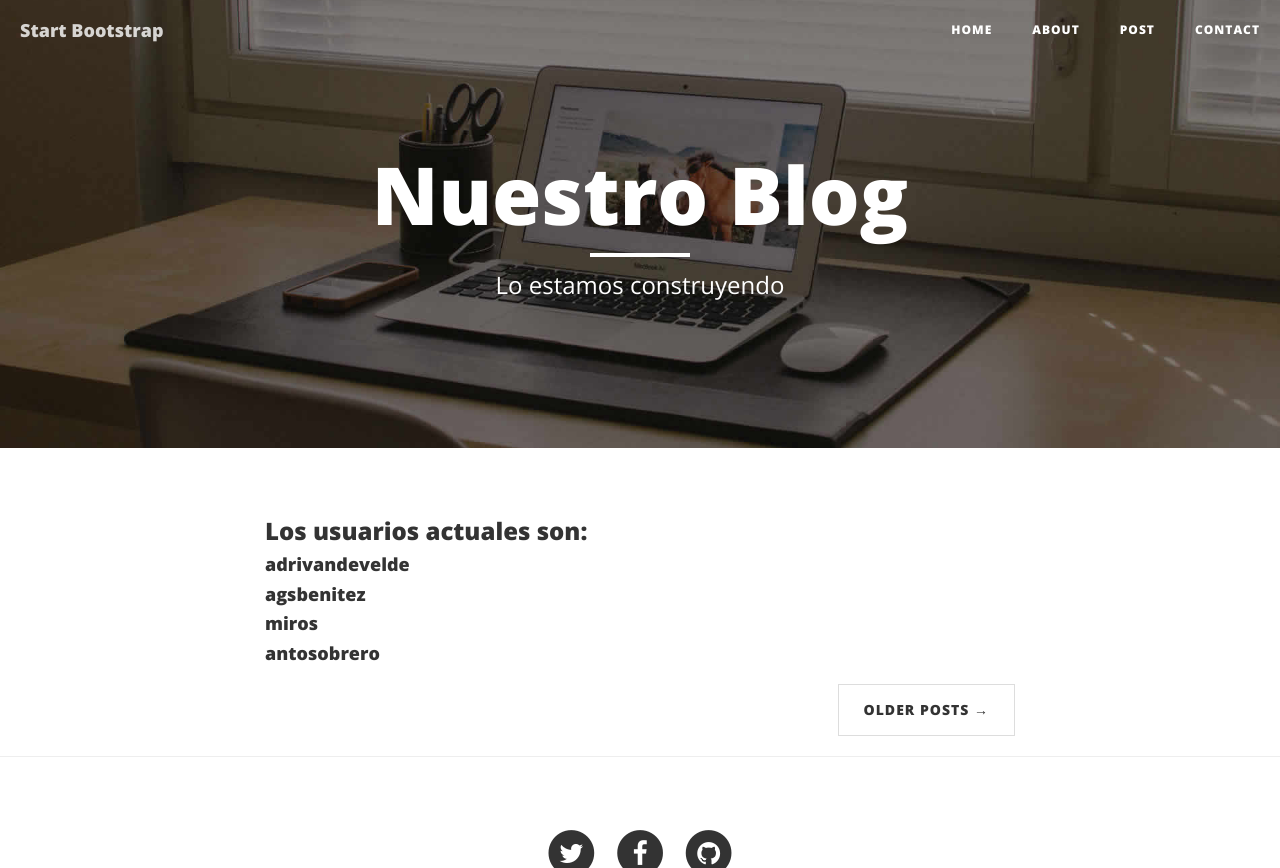
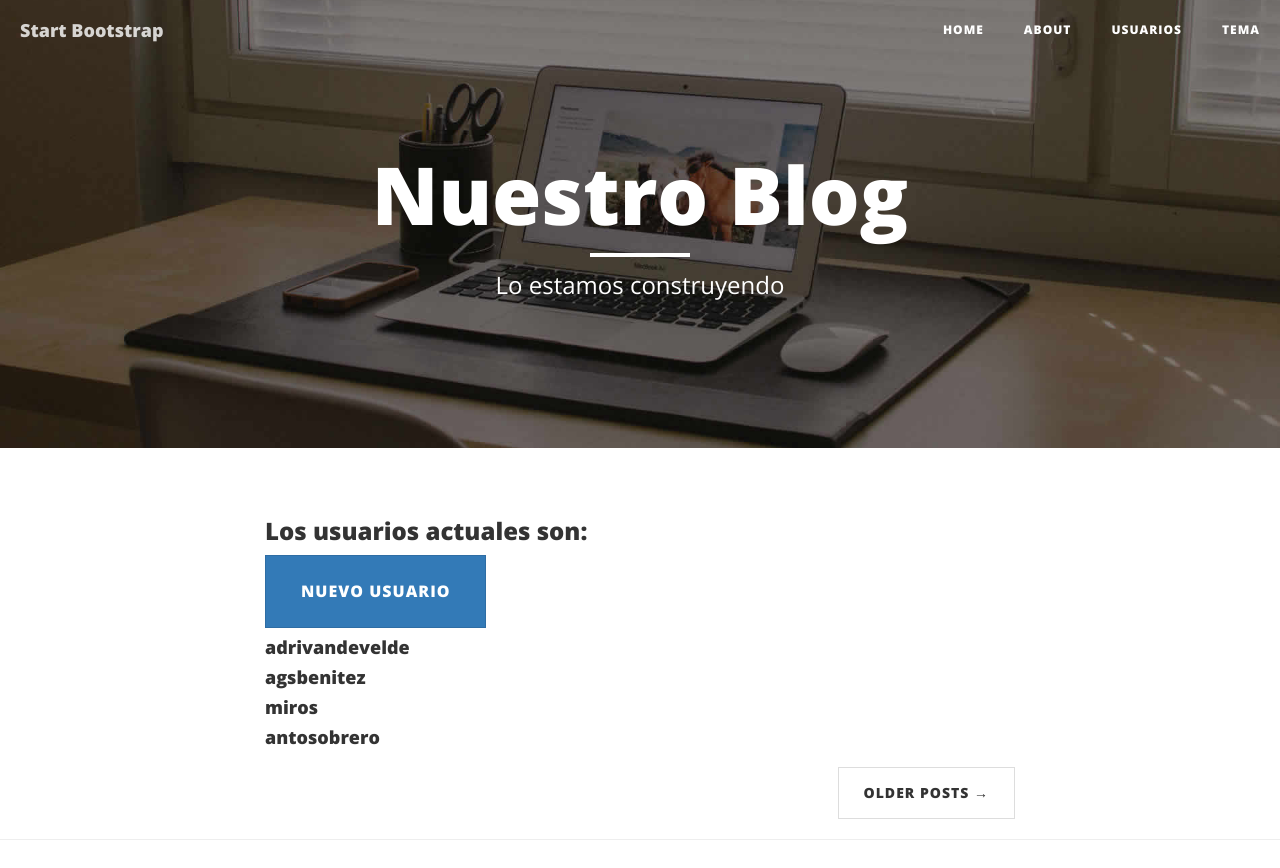
Before and after one commit to adrivandevelde/proyecto_final, a Django app: page /post/lista_usuarios in a window 1280 px wide. Shown: the top 868 px of the page. Run offline with Django 3.2, Linux system fonts and the light colour scheme; data comes from the database, SQL or seed files in the repository; some libraries are stand-ins or nearby versions.

Commit message:
Algo de Navegabilidad

```diff
--- a/blog/post_app/templates/post_list.html
+++ b/blog/post_app/templates/post_list.html
@@ -2,7 +2,9 @@
 {% load static %}
 
 
+
 {% block content %}
+<a href="{% url 'post_app:post_add' %}" class="btn btn-primary btn-lg role="button">Nuevo Post</a>
     {% for post in posts  %}
         <div class="post-preview">
             <h2 class="post-title"> {{post.nombre}} </h2>
--- a/blog/post_app/templates/usuarios_list.html
+++ b/blog/post_app/templates/usuarios_list.html
@@ -3,6 +3,7 @@
 
 {% block content %}
     <h3>Los usuarios actuales son:</h3>
+    <a href="{% url 'post_app:usuario_add' %}" class="btn btn-primary btn-lg role="button">Nuevo Usuario</a>
     {% for usuario in usuarios %}
         <h4>{{ usuario.username }}</h4>
     {% endfor %}
--- a/blog/post_app/views.py
+++ b/blog/post_app/views.py
@@ -23,7 +23,6 @@ class Post_listView(ListView):
     model = Post
     context_object_name = 'posts'
     template_name = 'post_list.html'
-    queryset = Post.objects.all()
 
 class Usuarios_listView(ListView):
     model= Usuarios
--- a/blog/templates/index.html
+++ b/blog/templates/index.html
@@ -3,6 +3,7 @@
 
 <head>
     {% load static %}
+
     <meta charset="utf-8">
     <meta http-equiv="X-UA-Compatible" content="IE=edge">
     <meta name="viewport" content="width=device-width, initial-scale=1">
--- a/blog/templates/nav.html
+++ b/blog/templates/nav.html
@@ -14,16 +14,16 @@
         <div class="collapse navbar-collapse" id="bs-example-navbar-collapse-1">
             <ul class="nav navbar-nav navbar-right">
                 <li>
-                    <a href="index.html">Home</a>
+                    <a href="{% url 'post_app:post_list'%}">Home</a>
                 </li>
                 <li>
-                    <a href="about.html">About</a>
+                    <a href="#">About</a>
                 </li>
                 <li>
-                    <a href="post">Post</a>
+                    <a href="{% url 'post_app:usuarios_list'%}">Usuarios</a>
                 </li>
                 <li>
-                    <a href="contact.html">Contact</a>
+                    <a href="#">Tema</a>
                 </li>
             </ul>
         </div>
```
